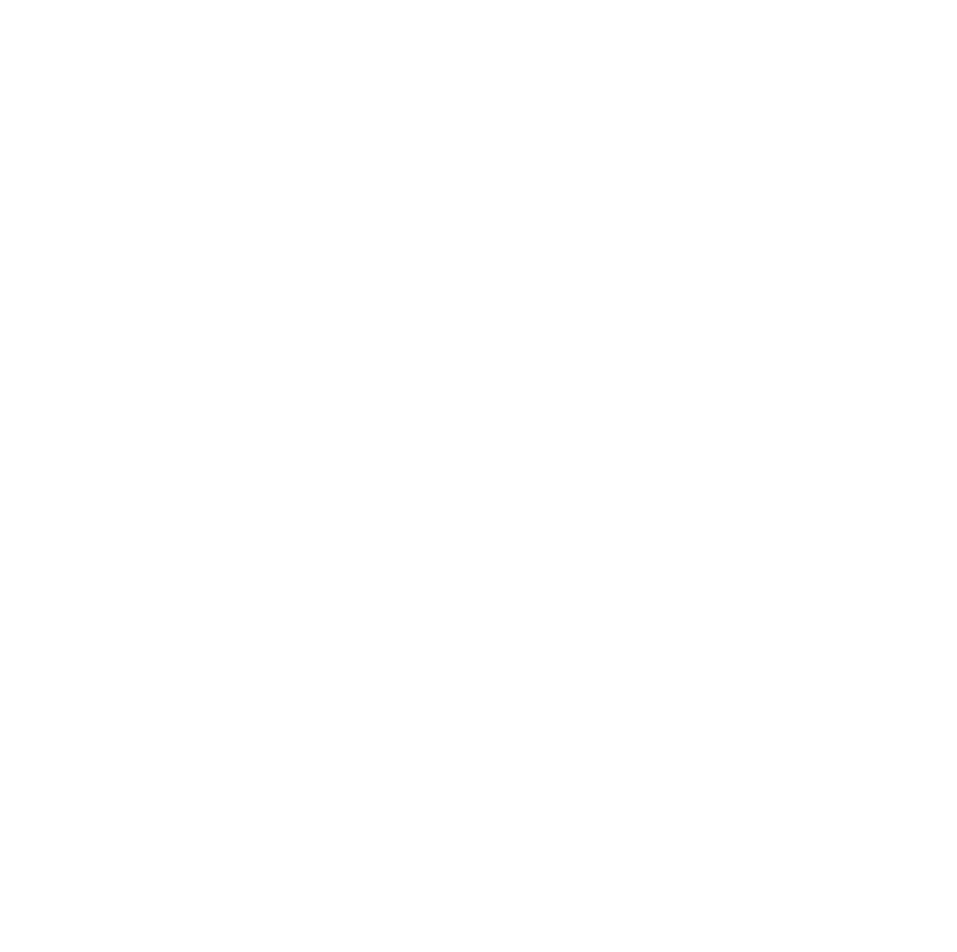
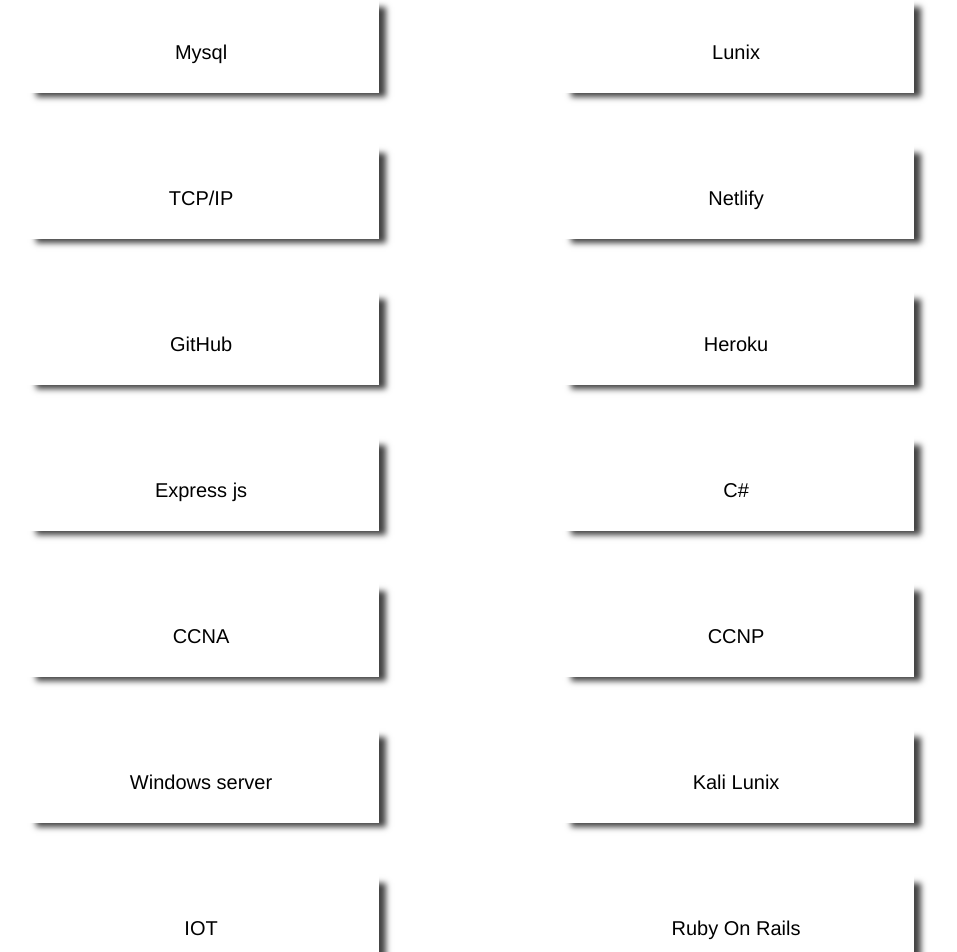
Before and after one commit to josuerushanika/React_Portofolio, a React (Create React App) app in the folder client/: page / in a window 1280 px wide. Shown: the part 1413-2365 px from the top of the page, without its empty margins (214-1171 px from the left). Before the commit the page ends 922 px from the top, so only its background shows below. Built offline with nearby package versions, Linux system fonts and the light colour scheme.

Commit message:
Update map function

```diff
--- a/client/src/Components/TechStack/TechStack.css
+++ b/client/src/Components/TechStack/TechStack.css
@@ -6,3 +6,34 @@
 .section-title h5 {
   text-align: center;
 }
+
+.left-max {
+    margin-left: 155px;
+}
+
+.tech-content {
+    padding: 10px;
+    color: black;
+    margin-top: 50px;
+    box-shadow: 10px 7px 6px -3px rgba(0,0,0,0.74);
+    -webkit-box-shadow: 10px 7px 6px -3px rgba(0,0,0,0.74);
+    -moz-box-shadow: 10px 7px 6px -3px rgba(0,0,0,0.74);
+}
+
+.tech-content p {
+    text-align: center;
+    padding-top: 30px;
+    font-size: 20px;
+    font-family: 'Franklin Gothic Medium', 'Arial Narrow', Arial, sans-serif;
+}
+
+.tech-content:hover {
+    background-color: #FF854C;
+    color: white;
+    cursor: pointer;
+    transition-duration: 1s;
+
+    box-shadow: 10px 7px 6px -3px rgba(0,0,0,0.74);
+    -webkit-box-shadow: 10px 7px 6px -3px rgba(0,0,0,0.74);
+    -moz-box-shadow: 10px 7px 6px -3px rgba(0,0,0,0.74);
+}
--- a/client/src/Components/TechStack/TechStack.js
+++ b/client/src/Components/TechStack/TechStack.js
@@ -75,6 +75,13 @@
         {
             name: "Kali Lunix"
         },
+        {
+            name: "IOT"
+        },
+
+        {
+            name: "Ruby On Rails"
+        },
     ]
 
   return (
@@ -84,7 +91,13 @@
        </div>
 
        <div className='row'>
-
+           {data.map((item,index) =>(
+             <div className='col-xl-4 col-lg-4 col-md-6 col-sm-12 left-max'>
+             <div className='tech-content'>
+                <p>{item.name}</p>
+                </div>
+             </div>
+           ))}
        </div>
     </div>
   )
```
